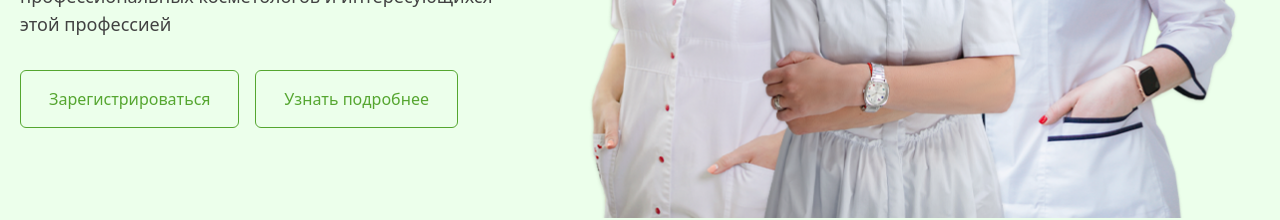
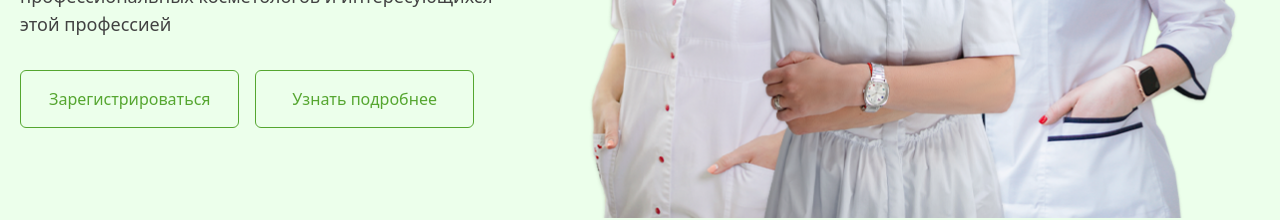
Before and after one commit to ilhomxabibullayevvv/trainingcenter, a Next.js app: page / in a window 1280 px wide. Shown: the part 432-652 px from the top of the page. Built offline with nearby package versions, Linux system fonts and the light colour scheme.

Commit message:
changes to the project

```diff
--- a/app/components/Home/Hero.tsx
+++ b/app/components/Home/Hero.tsx
@@ -30,7 +30,7 @@ export default function Hero() {
                 {language === "RU" ? "Зарегистрироваться" : "Ro'yxatdan o'tish"}
               </button>
 
-              <button className="rounded-md border border-[#55A630] px-7 py-4 font-medium text-[#55A630] transition hover:bg-[#55A630] hover:text-white">
+              <button className="rounded-md border border-[#55A630] px-9 py-4 font-medium text-[#55A630] transition hover:bg-[#55A630] hover:text-white">
                 {language === "RU" ? "Узнать подробнее" : "Batafsil ma'lumot"}
               </button>
             </div>
```
